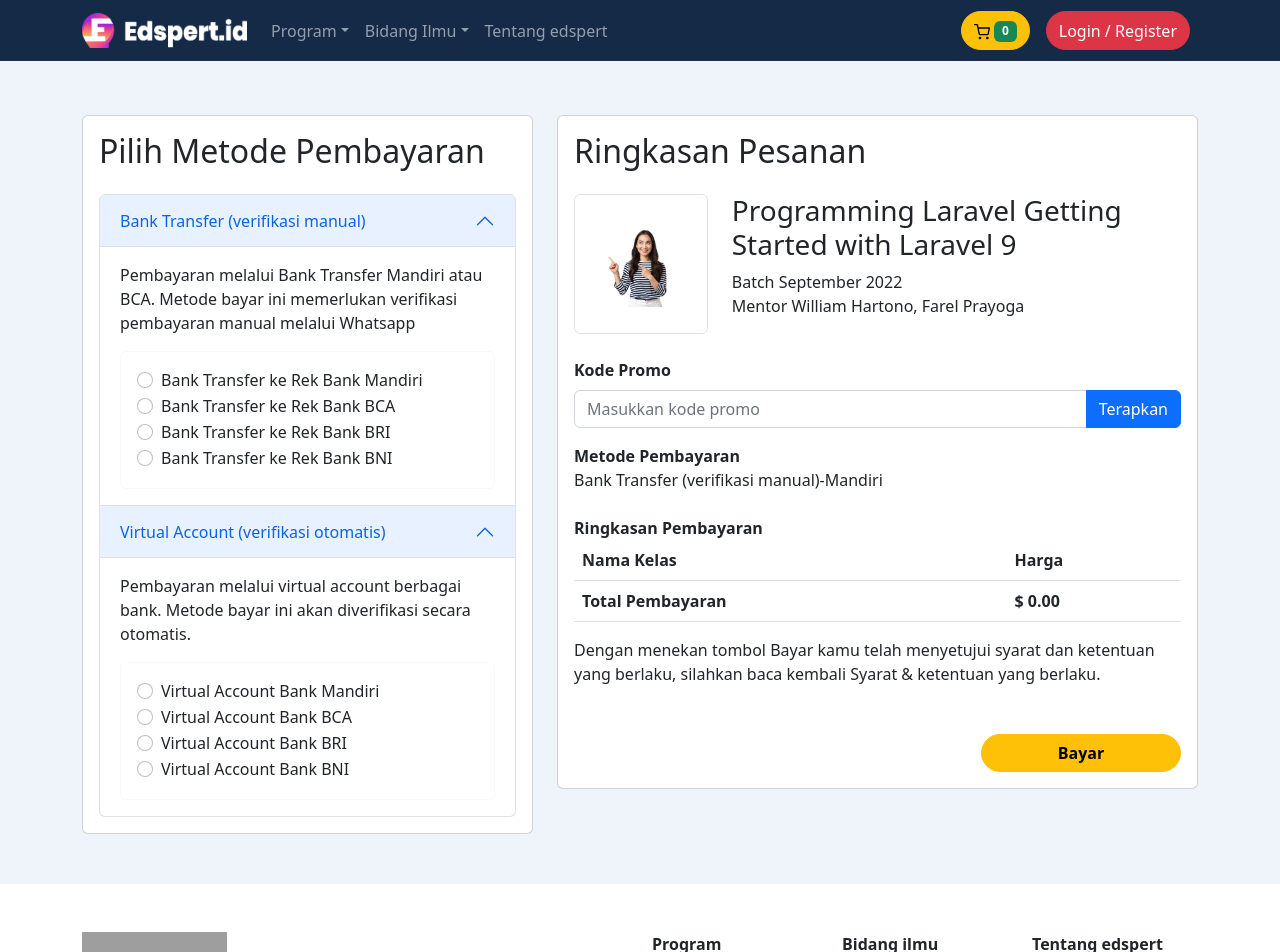
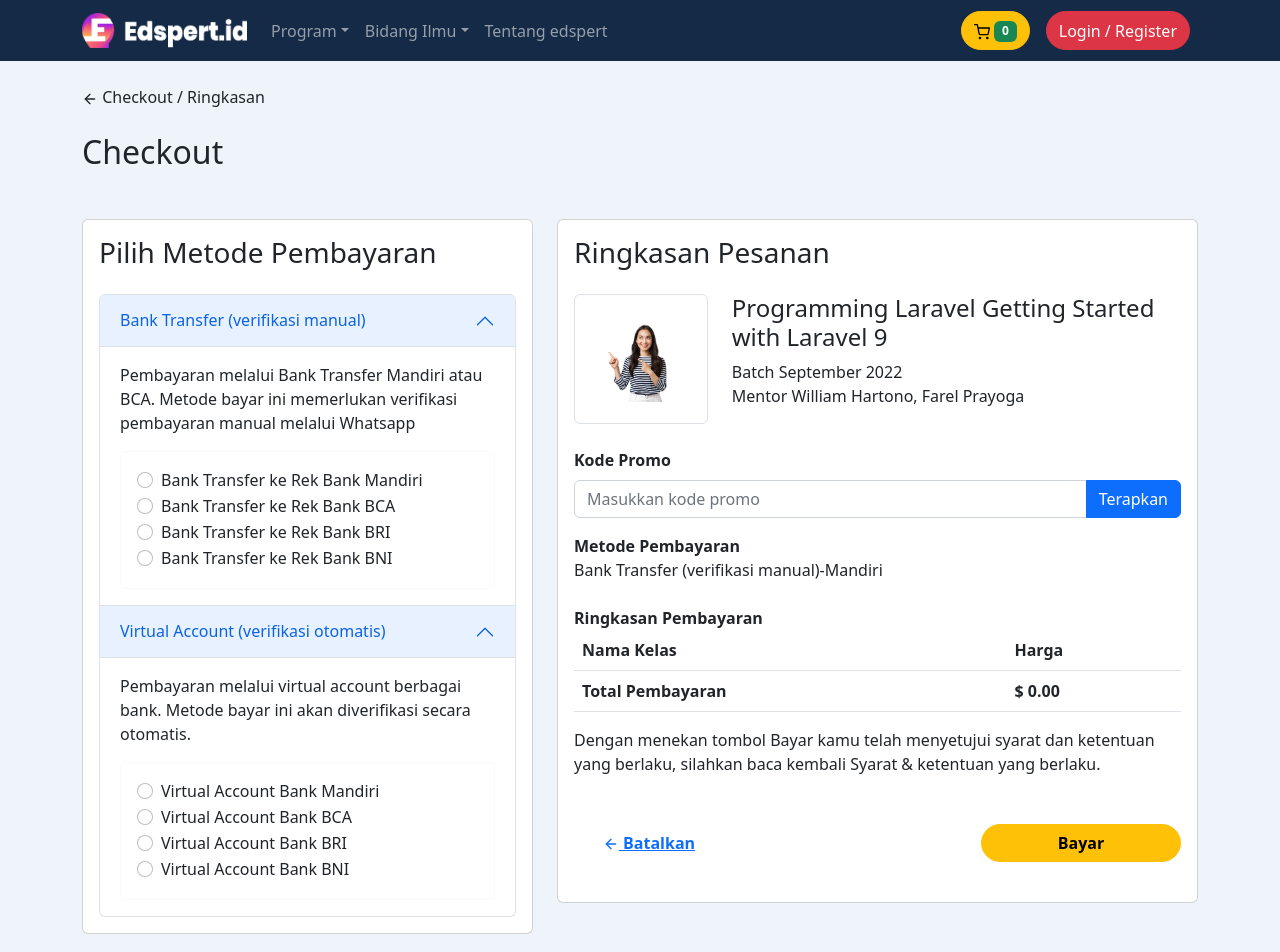
Before and after one commit to nanangkoesharwanto/react-tugas-akhir, a React (Create React App) app: page /checkout in a window 1280 px wide. Shown: the top 952 px of the page. Built offline with nearby package versions, Linux system fonts and the light colour scheme; grey boxes are pictures that could not be loaded.

Commit message:
update layout

```diff
--- a/src/components/Navbar/index.jsx
+++ b/src/components/Navbar/index.jsx
@@ -11,6 +11,7 @@ import { useState } from "react";
 import { useNavigate } from "react-router-dom";
 import logo from "../../assets/images/logo_Edspert.png";
 import { FiShoppingCart } from "react-icons/fi";
+import { useSelector } from "react-redux";
 
 const NavbarMenu = ({ dataManager }) => {
   const [show, setShow] = useState(false);
@@ -22,6 +23,7 @@ const NavbarMenu = ({ dataManager }) => {
   const handleShowRight = () => setShowRight(true);
 
   const navigate = useNavigate();
+  const { entities } = useSelector((state) => state.cart);
 
   return (
     <>
@@ -73,7 +75,7 @@ const NavbarMenu = ({ dataManager }) => {
               >
                 <FiShoppingCart />
                 {" "}
-                <Badge bg="success">0</Badge>
+                <Badge bg="success">{entities.length}</Badge>
               </Button>
               <Button variant="danger" className="rounded-pill mx-2">
                 Login / Register
--- a/src/components/layout/index.js
+++ b/src/components/layout/index.js
@@ -2,6 +2,7 @@ import { Outlet } from "react-router-dom";
 import NavbarMenu from "../Navbar";
 import Footer from "../../templates/footer";
 // import Sidebar from "../../templates/sidebar";
+import ScrollButton from '../../components/Button/ScrollButton';
 
 const Layout = () => {
     return (
@@ -11,6 +12,7 @@ const Layout = () => {
             {/* <Sidebar /> */}
             <Outlet />
             <Footer />
+            <ScrollButton />
         </>
     );
 }
--- a/src/index.css
+++ b/src/index.css
@@ -15,3 +15,13 @@ code {
 #root{
   background: #EFF4FA;
 }
+
+.btn-back-to-top {
+  position: fixed;
+  right: 40px;
+  bottom: 30px;
+  height: 40px;
+  font-size: 3rem;
+  z-index: 1;
+  cursor: pointer;
+}
--- a/src/pages/checkout/index.js
+++ b/src/pages/checkout/index.js
@@ -1,7 +1,19 @@
-import { Accordion, Button, Card, Col, Container, Form, Image, InputGroup, Row, Table } from "react-bootstrap";
+import {
+    Accordion,
+    Button,
+    Card,
+    Col,
+    Container,
+    Form,
+    Image,
+    InputGroup,
+    Row,
+    Table,
+} from "react-bootstrap";
 import { useSelector } from "react-redux";
 import girl from "../../assets/images/girl.png";
 import { useNavigate } from "react-router-dom";
+import { FiArrowLeft } from "react-icons/fi";
 
 const CheckoutPage = () => {
     const { entities } = useSelector((state) => state.cart);
@@ -14,43 +26,51 @@ const CheckoutPage = () => {
     const navigate = useNavigate();
 
     return (
-        <Container style={{ paddingTop: 24, marginTop: 30, marginBottom: 50 }}>
+        <Container style={{ paddingTop: 24, marginBottom: 50 }}>
+            <FiArrowLeft /> Checkout / Ringkasan
+            <h2 className="mb-5 mt-4">
+                Checkout
+            </h2>
             <Row>
                 <Col md={5}>
                     <Card>
                         <Card.Body>
-                            <h2 className="mb-4">Pilih Metode Pembayaran</h2>
-                            <Accordion defaultActiveKey={['0', '1']} alwaysOpen>
+                            <h3 className="mb-4">Pilih Metode Pembayaran</h3>
+                            <Accordion defaultActiveKey={["0", "1"]} alwaysOpen>
                                 <Accordion.Item eventKey="0">
-                                    <Accordion.Header>Bank Transfer (verifikasi manual)</Accordion.Header>
+                                    <Accordion.Header>
+                                        Bank Transfer (verifikasi manual)
+                                    </Accordion.Header>
                                     <Accordion.Body>
                                         <p>
-                                            Pembayaran melalui Bank Transfer Mandiri atau BCA. Metode bayar ini memerlukan verifikasi pembayaran manual melalui Whatsapp
+                                            Pembayaran melalui Bank Transfer Mandiri atau BCA. Metode
+                                            bayar ini memerlukan verifikasi pembayaran manual melalui
+                                            Whatsapp
                                         </p>
                                         <Card border="light">
                                             <Card.Body>
                                                 <Form.Check
-                                                    type='radio'
-                                                    id='radio1'
-                                                    label='Bank Transfer ke Rek Bank Mandiri'
+                                                    type="radio"
+                                                    id="radio1"
+                                                    label="Bank Transfer ke Rek Bank Mandiri"
                                                     name="group1"
                                                 />
                                                 <Form.Check
-                                                    type='radio'
-                                                    id='radio2'
-                                                    label='Bank Transfer ke Rek Bank BCA'
+                                                    type="radio"
+                                                    id="radio2"
+                                                    label="Bank Transfer ke Rek Bank BCA"
                                                     name="group1"
                                                 />
                                                 <Form.Check
-                                                    type='radio'
-                                                    id='radio3'
-                                                    label='Bank Transfer ke Rek Bank BRI'
+                                                    type="radio"
+                                                    id="radio3"
+                                                    label="Bank Transfer ke Rek Bank BRI"
                                                     name="group1"
                                                 />
                                                 <Form.Check
-                                                    type='radio'
-                                                    id='radio4'
-                                                    label='Bank Transfer ke Rek Bank BNI'
+                                                    type="radio"
+                                                    id="radio4"
+                                                    label="Bank Transfer ke Rek Bank BNI"
                                                     name="group1"
                                                 />
                                             </Card.Body>
@@ -58,35 +78,38 @@ const CheckoutPage = () => {
                                     </Accordion.Body>
                                 </Accordion.Item>
                                 <Accordion.Item eventKey="1">
-                                    <Accordion.Header>Virtual Account (verifikasi otomatis)</Accordion.Header>
+                                    <Accordion.Header>
+                                        Virtual Account (verifikasi otomatis)
+                                    </Accordion.Header>
                                     <Accordion.Body>
                                         <p>
-                                            Pembayaran melalui virtual account berbagai bank. Metode bayar ini akan diverifikasi secara otomatis.
+                                            Pembayaran melalui virtual account berbagai bank. Metode
+                                            bayar ini akan diverifikasi secara otomatis.
                                         </p>
                                         <Card border="light">
                                             <Card.Body>
                                                 <Form.Check
-                                                    type='radio'
-                                                    id='radio1'
-                                                    label='Virtual Account Bank Mandiri'
+                                                    type="radio"
+                                                    id="radio1"
+                                                    label="Virtual Account Bank Mandiri"
                                                     name="group1"
                                                 />
                                                 <Form.Check
-                                                    type='radio'
-                                                    id='radio2'
-                                                    label='Virtual Account Bank BCA'
+                                                    type="radio"
+                                                    id="radio2"
+                                                    label="Virtual Account Bank BCA"
                                                     name="group1"
                                                 />
                                                 <Form.Check
-                                                    type='radio'
-                                                    id='radio3'
-                                                    label='Virtual Account Bank BRI'
+                                                    type="radio"
+                                                    id="radio3"
+                                                    label="Virtual Account Bank BRI"
                                                     name="group1"
                                                 />
                                                 <Form.Check
-                                                    type='radio'
-                                                    id='radio4'
-                                                    label='Virtual Account Bank BNI'
+                                                    type="radio"
+                                                    id="radio4"
+                                                    label="Virtual Account Bank BNI"
                                                     name="group1"
                                                 />
                                             </Card.Body>
@@ -100,25 +123,36 @@ const CheckoutPage = () => {
                 <Col md={7}>
                     <Card>
                         <Card.Body>
-                            <h2 className="mb-4">Ringkasan Pesanan</h2>
+                            <h3 className="mb-4">Ringkasan Pesanan</h3>
                             <Row className="mb-4">
                                 <Col md={3}>
                                     <Image
-                                        style={{ width: "100%", height: "100%", objectFit: "contain" }}
+                                        style={{
+                                            width: "100%",
+                                            height: "100%",
+                                            objectFit: "contain",
+                                        }}
                                         src={girl}
                                         thumbnail
                                     />
                                 </Col>
                                 <Col md={9}>
-                                    <h3>Programming Laravel
-                                        Getting Started with Laravel 9</h3>
-                                    <p>Batch September 2022
-                                        <br />Mentor William Hartono, Farel Prayoga</p>
+                                    <h4>Programming Laravel Getting Started with Laravel 9</h4>
+                                    <p>
+                                        Batch September 2022
+                                        <br />
+                                        Mentor William Hartono, Farel Prayoga
+                                    </p>
                                 </Col>
                             </Row>
 
-                            <Form.Group className="mb-3" controlId="exampleForm.ControlInput1">
-                                <Form.Label><b>Kode Promo</b></Form.Label>
+                            <Form.Group
+                                className="mb-3"
+                                controlId="exampleForm.ControlInput1"
+                            >
+                                <Form.Label>
+                                    <b>Kode Promo</b>
+                                </Form.Label>
                                 <InputGroup className="mb-3">
                                     <Form.Control
                                         placeholder="Masukkan kode promo"
@@ -136,7 +170,9 @@ const CheckoutPage = () => {
                                 <div>Bank Transfer (verifikasi manual)-Mandiri</div>
                             </p>
 
-                            <p className="mb-0"><b>Ringkasan Pembayaran</b></p>
+                            <p className="mb-0">
+                                <b>Ringkasan Pembayaran</b>
+                            </p>
                             <Table striped hover>
                                 <thead>
                                     <tr>
@@ -163,14 +199,36 @@ const CheckoutPage = () => {
                             </Table>
 
                             <p className="mb-5">
-                                Dengan menekan tombol Bayar kamu telah menyetujui syarat dan ketentuan yang berlaku, silahkan baca kembali Syarat & ketentuan yang berlaku.
+                                Dengan menekan tombol Bayar kamu telah menyetujui syarat dan
+                                ketentuan yang berlaku, silahkan baca kembali Syarat & ketentuan
+                                yang berlaku.
                             </p>
 
-                            <div style={{ display: "flex", justifyContent: "end" }}>
-                                <Button style={{ width: 200, fontWeight: 'bold' }} variant="warning" className="rounded-pill" onClick={() => navigate("/instruksi")}>
-                                    Bayar
-                                </Button>
-                            </div>
+                            <Row className="mb-4">
+                                <Col
+                                    md={6}
+                                    style={{ display: "flex", justifyContent: "start" }}
+                                >
+                                    <Button
+                                        style={{ width: 150, fontWeight: "bold" }}
+                                        variant="link"
+                                        className="rounded-pill"
+                                        onClick={() => navigate("/")}
+                                    >
+                                        <FiArrowLeft /> Batalkan
+                                    </Button>
+                                </Col>
+                                <Col md={6} style={{ display: "flex", justifyContent: "end" }}>
+                                    <Button
+                                        style={{ width: 200, fontWeight: "bold" }}
+                                        variant="warning"
+                                        className="rounded-pill"
+                                        onClick={() => navigate("/instruksi")}
+                                    >
+                                        Bayar
+                                    </Button>
+                                </Col>
+                            </Row>
                         </Card.Body>
                     </Card>
                 </Col>
--- a/src/pages/instruksi/index.js
+++ b/src/pages/instruksi/index.js
@@ -1,19 +1,18 @@
-import { Accordion, Button, Card, Col, Container, Form, Image, InputGroup, Row, Tab, Table, Tabs } from "react-bootstrap";
-import { useSelector } from "react-redux";
+import { Button, Card, Col, Container, Image, Row, Tab, Tabs } from "react-bootstrap";
 import girl from "../../assets/images/girl.png";
+import { FiArrowLeft } from "react-icons/fi";
+import { Link } from "react-router-dom";
 
 const CheckoutPage = () => {
-    const { entities } = useSelector((state) => state.cart);
-    const countTotal = (data) => {
-        const result = data.reduce((prev, curr) => {
-            return prev + parseInt(curr.price, 10);
-        }, 0);
-        return result;
-    };
-
     return (
         <>
-            <Container style={{ paddingTop: "24px", marginTop: "30px", marginBottom: "50px" }}>
+            <Container style={{ paddingTop: 24, marginBottom: 50 }}>
+                <FiArrowLeft /> <Link to={`/checkout`}>Checkout</Link> / Instruksi Bayar
+
+                <h2 className="mb-5 mt-4">
+                Instruksi Bayar
+                </h2>
+
                 <Row>
                     <Col md={6}>
                         <Card>
@@ -27,8 +26,8 @@ const CheckoutPage = () => {
                                         />
                                     </Col>
                                     <Col md={9}>
-                                        <h3>Programming Laravel
-                                            Getting Started with Laravel 9</h3>
+                                        <h4>Programming Laravel
+                                            Getting Started with Laravel 9</h4>
                                         <p>Batch September 2022
                                             <br />Mentor William Hartono, Farel Prayoga</p>
                                     </Col>
@@ -51,7 +50,7 @@ const CheckoutPage = () => {
                     <Col md={6}>
                         <Card>
                             <Card.Body>
-                                <h2 className="mb-4">Instruksi Pembayaran</h2>
+                                <h3 className="mb-4">Instruksi Pembayaran</h3>
 
                                 <Tabs
                                     defaultActiveKey="profile"
```
